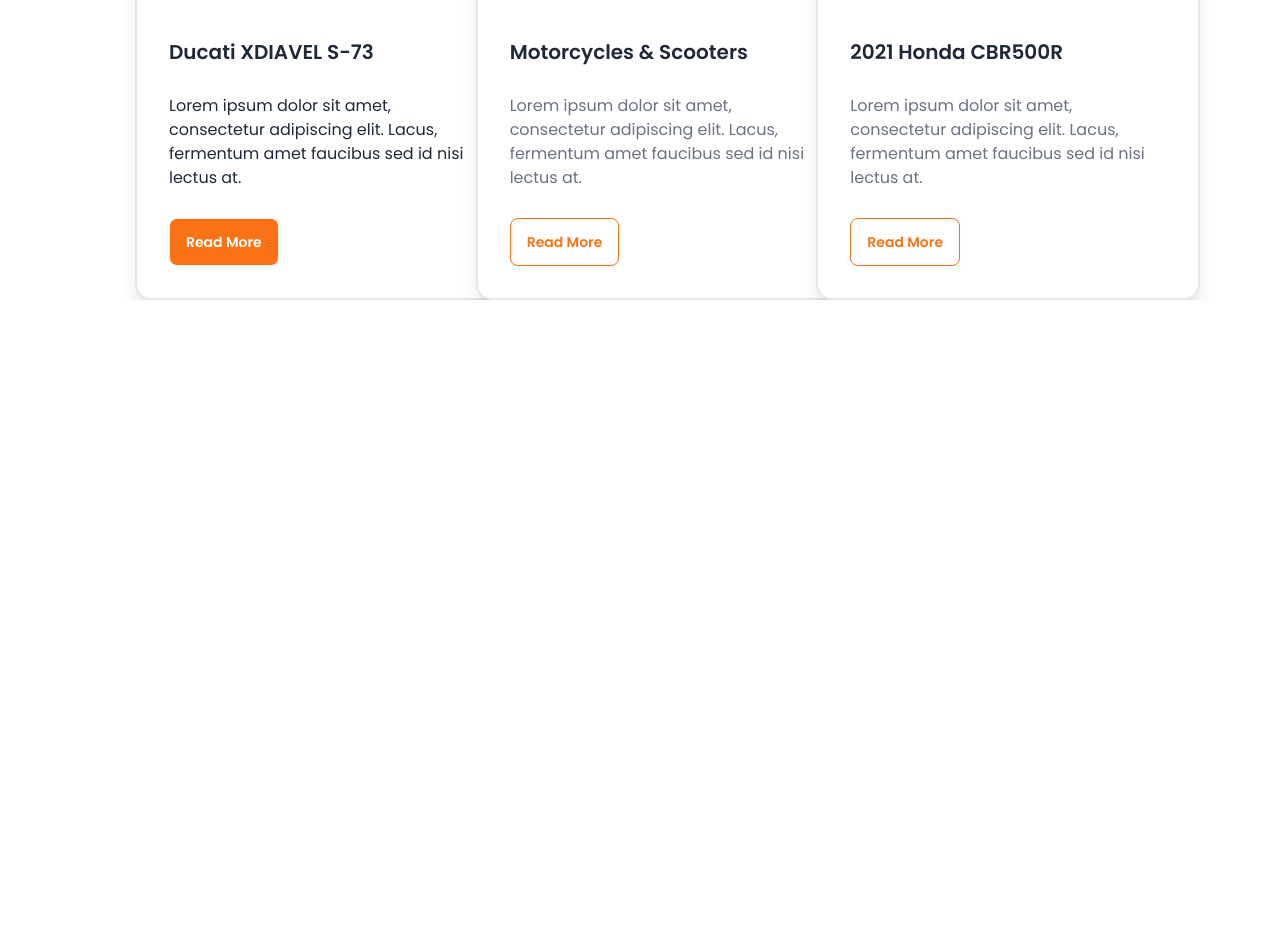
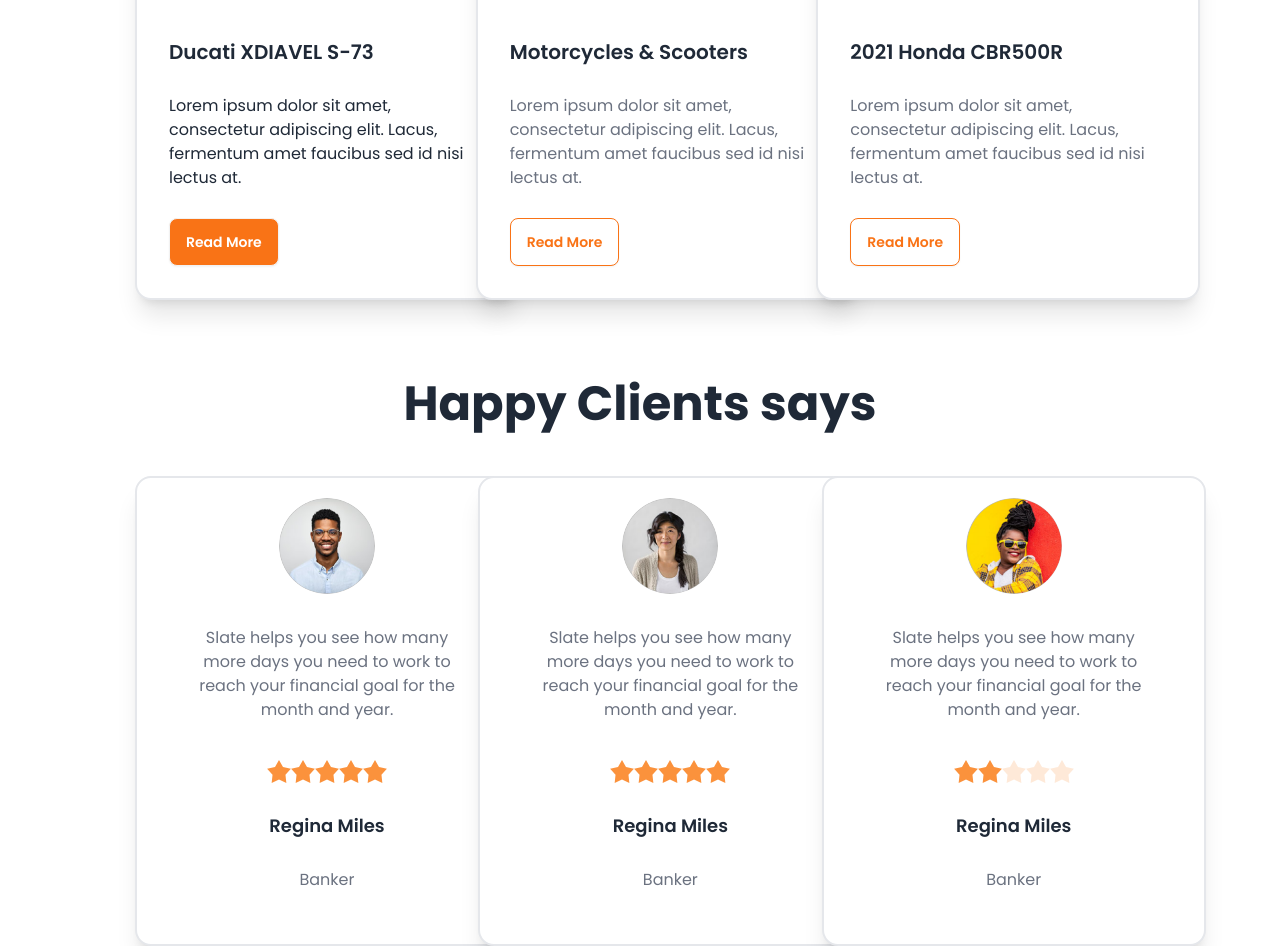
Before and after one commit to pratul890/Bikers-Zone-Daisy_UI, a plain HTML site: page index.html in a window 1280 px wide. Shown: the part 1697-2643 px from the top of the page. Before the commit the page ends 1997 px from the top, so only its background shows below. Drawn offline with nearby package versions, Linux system fonts and the light colour scheme.

Commit message:
Added Client Review Section and Made it responsive

```diff
--- a/index.html
+++ b/index.html
@@ -186,10 +186,12 @@
                     </figure>
                     <div class="card-body space-y-5">
                         <h2 class="card-title">Motorcycles & Scooters</h2>
-                        <p class="text-base text-gray-500">Lorem ipsum dolor sit amet, consectetur adipiscing elit. Lacus, fermentum amet faucibus sed
+                        <p class="text-base text-gray-500">Lorem ipsum dolor sit amet, consectetur adipiscing elit.
+                            Lacus, fermentum amet faucibus sed
                             id nisi lectus at.</p>
                         <div class="card-actions">
-                            <button class="btn btn-primary bg-white border text-orange-500 border-orange-500">Read More</button>
+                            <button class="btn btn-primary bg-white border text-orange-500 border-orange-500">Read
+                                More</button>
                         </div>
                     </div>
                 </div>
@@ -200,14 +202,112 @@
                     </figure>
                     <div class="card-body space-y-5">
                         <h2 class="card-title">2021 Honda CBR500R</h2>
-                        <p class="text-base text-gray-500">Lorem ipsum dolor sit amet, consectetur adipiscing elit. Lacus, fermentum amet faucibus sed
+                        <p class="text-base text-gray-500">Lorem ipsum dolor sit amet, consectetur adipiscing elit.
+                            Lacus, fermentum amet faucibus sed
                             id nisi lectus at.</p>
-                         <div class="card-actions">
-                            <button class="btn btn-primary bg-white border text-orange-500 border-orange-500">Read More</button>
+                        <div class="card-actions">
+                            <button class="btn btn-primary bg-white border text-orange-500 border-orange-500">Read
+                                More</button>
                         </div>
                     </div>
                 </div>
             </div>
+
+            <!-- Client Review Section -->
+            <section class="mt-20 md:container mx-auto">
+                <h3 class="text-center text-5xl font-bold mb-12">Happy Clients says</h3>
+                <div class="grid grid-cols-1 lg:grid-cols-3 gap-3 mt-12 lg:px-[135px] gap-5">
+
+                    <!-- Card-1 -->
+                    <div class="card bg-base-100 w-96 shadow-xl border-2 h-[470px] p-5 text-center">
+                        <!-- Avatar -->
+                        <figure class="flex justify-center">
+                            <img src="./images/others/user-1.png" class="w-24 h-24 rounded-full object-cover"
+                                alt="User" />
+                        </figure>
+
+                        <!-- Card Body -->
+                        <div class="card-body text-center space-y-5">
+                            <p class="text-base text-gray-500">
+                                Slate helps you see how many more days you need to work to reach your
+                                financial goal for the month and year.
+                            </p>
+
+                            <!-- Rating -->
+                            <div class="rating justify-center">
+                                <input type="radio" name="rating-2" class="mask mask-star-2 bg-orange-400" />
+                                <input type="radio" name="rating-2" class="mask mask-star-2 bg-orange-400" checked />
+                                <input type="radio" name="rating-2" class="mask mask-star-2 bg-orange-400" />
+                                <input type="radio" name="rating-2" class="mask mask-star-2 bg-orange-400" />
+                                <input type="radio" name="rating-2" class="mask mask-star-2 bg-orange-400" />
+                            </div>
+
+                            <h3 class="font-semibold text-lg">Regina Miles</h3>
+                            <h3 class="text-gray-500">Banker</h3>
+                        </div>
+                    </div>
+                    <!-- Card-2 -->
+                    <div class="card bg-base-100 w-96 shadow-xl border-2 h-[470px] p-5 text-center">
+
+                        <!-- Avatar -->
+                        <figure class="flex justify-center">
+                            <img src="./images/others/user-2.png" class="w-24 h-24 rounded-full object-cover"
+                                alt="User" />
+                        </figure>
+
+                        <!-- Card Body -->
+                        <div class="card-body text-center space-y-5">
+                            <p class="text-base text-gray-500">
+                                Slate helps you see how many more days you need to work to reach your
+                                financial goal for the month and year.
+                            </p>
+
+                            <!-- Rating -->
+                            <div class="rating justify-center">
+                                <input type="radio" name="rating-2" class="mask mask-star-2 bg-orange-400" />
+                                <input type="radio" name="rating-2" class="mask mask-star-2 bg-orange-400" checked />
+                                <input type="radio" name="rating-2" class="mask mask-star-2 bg-orange-400" />
+                                <input type="radio" name="rating-2" class="mask mask-star-2 bg-orange-400" />
+                                <input type="radio" name="rating-2" class="mask mask-star-2 bg-orange-400" />
+                            </div>
+
+                            <h3 class="font-semibold text-lg">Regina Miles</h3>
+                            <h3 class="text-gray-500">Banker</h3>
+                        </div>
+                    </div>
+
+                    <!-- Card-3 -->
+                       <div class="card bg-base-100 w-96 shadow-xl border-2 h-[470px] p-5 text-center">
+
+                        <!-- Avatar -->
+                        <figure class="flex justify-center">
+                            <img src="./images/others/user-3.png" class="w-24 h-24 rounded-full object-cover"
+                                alt="User" />
+                        </figure>
+
+                        <!-- Card Body -->
+                        <div class="card-body text-center space-y-5">
+                            <p class="text-base text-gray-500">
+                                Slate helps you see how many more days you need to work to reach your
+                                financial goal for the month and year.
+                            </p>
+
+                            <!-- Rating -->
+                            <div class="rating justify-center">
+                                <input type="radio" name="rating-2" class="mask mask-star-2 bg-orange-400" />
+                                <input type="radio" name="rating-2" class="mask mask-star-2 bg-orange-400" checked />
+                                <input type="radio" name="rating-2" class="mask mask-star-2 bg-orange-400" />
+                                <input type="radio" name="rating-2" class="mask mask-star-2 bg-orange-400" />
+                                <input type="radio" name="rating-2" class="mask mask-star-2 bg-orange-400" />
+                            </div>
+
+                            <h3 class="font-semibold text-lg">Regina Miles</h3>
+                            <h3 class="text-gray-500">Banker</h3>
+                        </div>
+                    </div>
+
+                </div>
+            </section>
 
 
         </Section>
```
